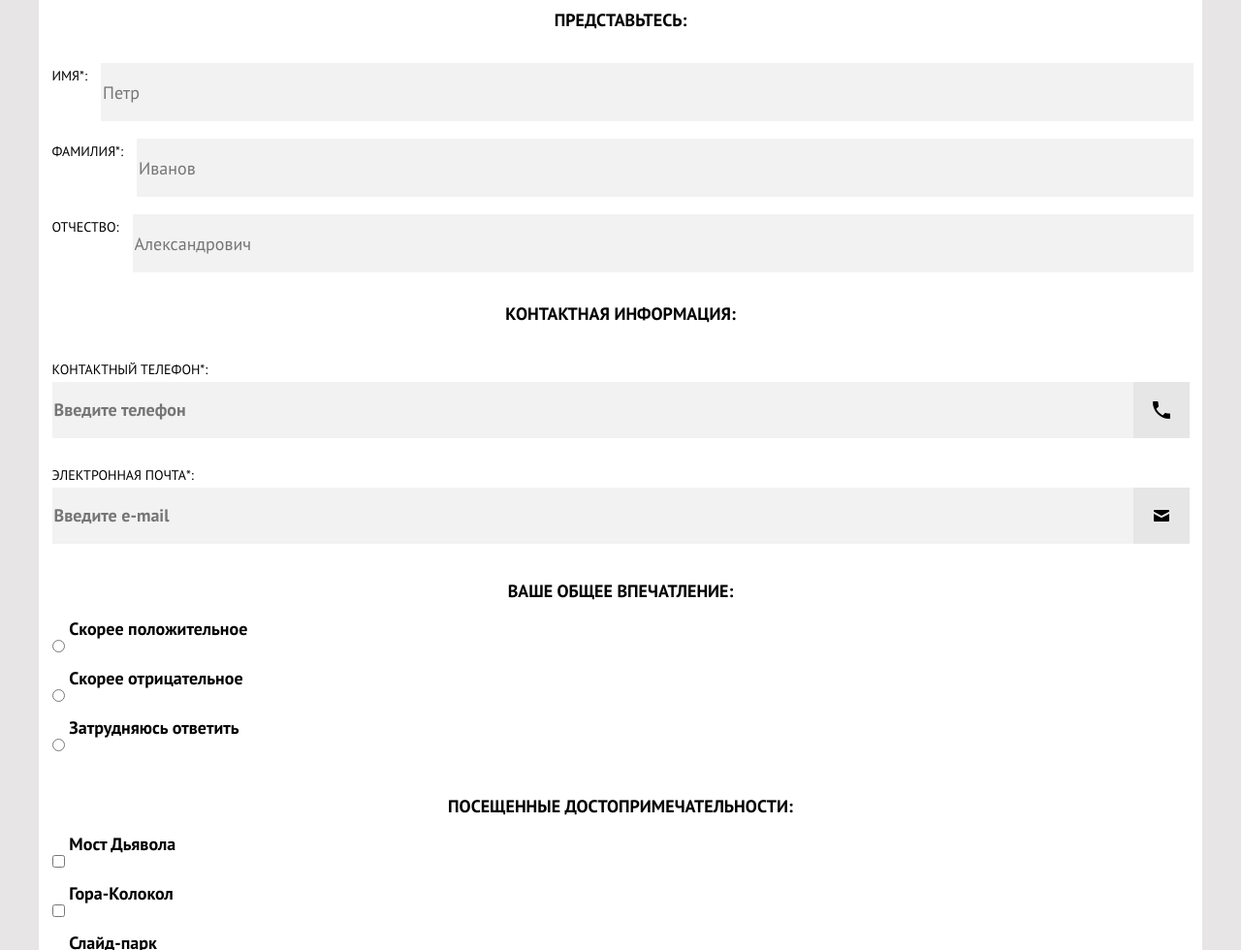
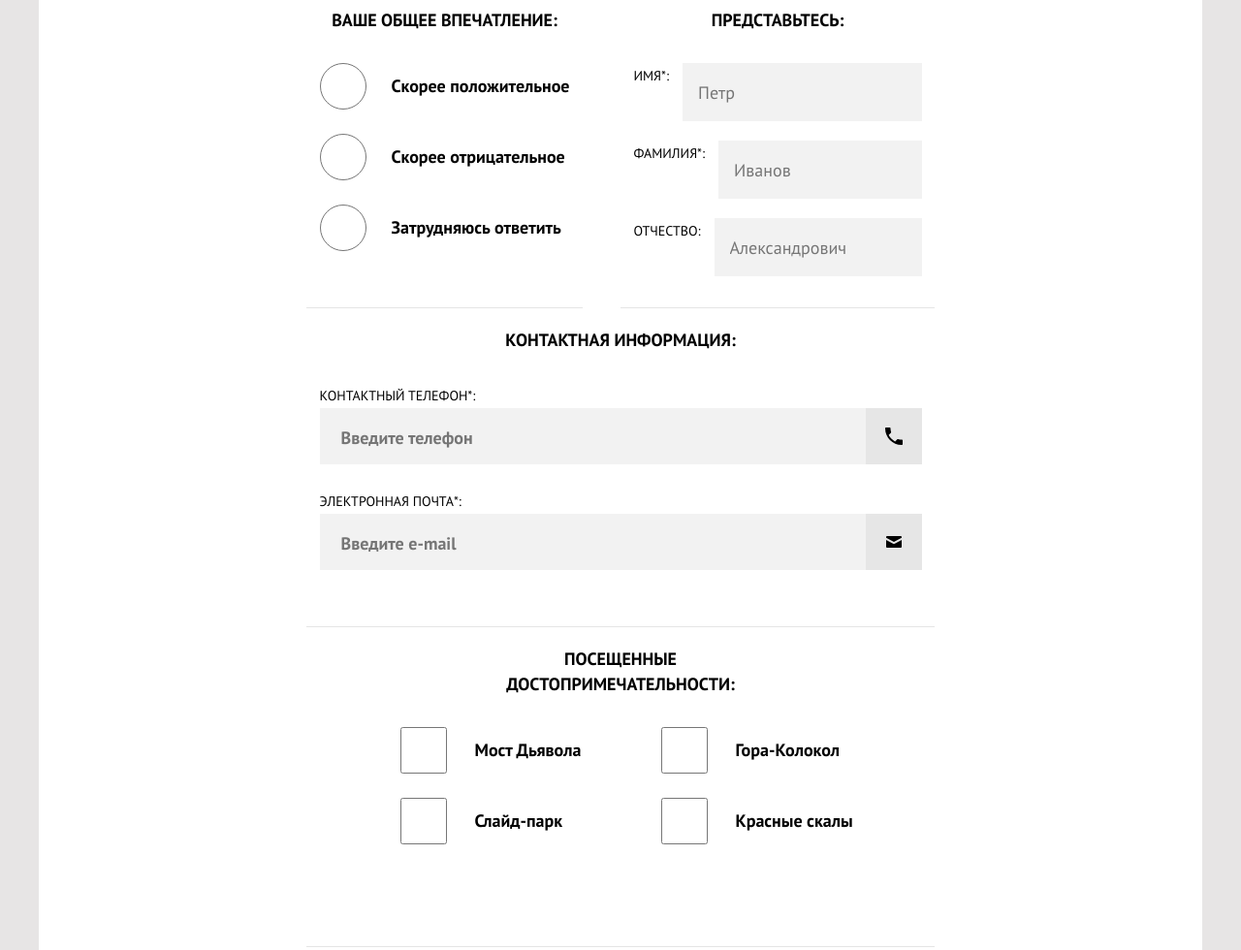
Before and after one commit to Killarun/1651645-sedona-21, a website: page source/form.html in a window 1280 px wide. Shown: the part 400-1380 px from the top of the page at 97% size. Drawn offline with nearby package versions, Linux system fonts and the light colour scheme; files that its build step writes are made by us from their sources.

Commit message:
Стили формы

```diff
--- a/source/form.html
+++ b/source/form.html
@@ -70,8 +70,10 @@
       </div>
     </section>
     <form class="reviews-form" action="https://echo.htmlacademy.ru/" method="post">
+      <div class="reviews-form__wrapper">
         <fieldset class="reviews-form__personal">
-        <legend>Представьтесь:</legend>
+          <legend class="reviews-form__legend">Представьтесь:</legend>
+          <div class="personal-block">
             <div class="person-information">
               <label class="person-information__lable" for="field-personal-name">Имя*:</label>
               <input class="person-information__input" id="field-personal-name" name="person-information" type="text"
@@ -84,12 +86,15 @@
             </div>
             <div class="person-information">
               <label class="person-information__lable" for="field-personal-middlename">Отчество:</label>
-          <input class="person-information__input" id="field-personal-middlename" name="person-information" type="text"
-            placeholder="Александрович">
+              <input class="person-information__input" id="field-personal-middlename" name="person-information"
+                type="text" placeholder="Александрович">
+            </div>
           </div>
         </fieldset>
+      </div>
+      <div class="reviews-form__wrapper">
         <fieldset class="reviews-form__contacts">
-        <legend>Контактная информация:</legend>
+          <legend class="reviews-form__legend">Контактная информация:</legend>
           <div class="contacts-information">
             <label class="contacts-information__lable" for="field-contacts-phone">Контактный телефон*:</label>
             <input class="contacts-information__input" id="field-contacts-phone" name="contacts-information" type="tel"
@@ -99,13 +104,16 @@
           <div class="contacts-information">
             <label class="contacts-information__lable" for="field-contacts-email">Электронная
               почта*:</label>
-          <input class="contacts-information__input" id="field-contacts-email" name="contacts-information" type="email"
-          placeholder="Введите e-mail" required>
+            <input class="contacts-information__input" id="field-contacts-email" name="contacts-information"
+              type="email" placeholder="Введите e-mail" required>
             <a class="contacts-email__image contacts-email__image--email"></a>
           </div>
+
         </fieldset>
+      </div>
+      <div class="reviews-form__wrapper">
         <fieldset class="reviews-form__impressions">
-        <legend>
+          <legend class="reviews-form__legend">
             Ваше общее впечатление:
           </legend>
           <div class="impressions-select">
@@ -124,37 +132,47 @@
             <label class="impressions-select__lable" for="impressions-select-soso">Затрудняюсь ответить</label>
           </div>
         </fieldset>
+      </div>
+      <div class="reviews-form__wrapper">
         <fieldset class="reviews-form__landmarks">
-        <legend>
-          Посещенные достопримечательности:
+          <legend class="reviews-form__legend">
+            Посещенные<br> достопримечательности:
           </legend>
           <div class="landmarks-select">
-          <input class="landmarks-select__input" id="landmarks-davil" type="checkbox" name="landmarks" value="devils_bridge">
+            <input class="landmarks-select__input" id="landmarks-davil" type="checkbox" name="landmarks"
+              value="devils_bridge">
             <label class="landmarks-select__lable" for="landmarks-davil">Мост Дьявола</label>
           </div>
           <div class="landmarks-select">
-          <input class="landmarks-select__input" id="landmarks-hill" type="checkbox" name="landmarks" value="bell_mountain">
+            <input class="landmarks-select__input" id="landmarks-hill" type="checkbox" name="landmarks"
+              value="bell_mountain">
             <label class="landmarks-select__lable" for="landmarks-hill">Гора-Колокол</label>
           </div>
           <div class="landmarks-select">
-          <input class="landmarks-select__input" id="landmarks-park" type="checkbox" name="landmarks" value="slide-park">
+            <input class="landmarks-select__input" id="landmarks-park" type="checkbox" name="landmarks"
+              value="slide-park">
             <label class="landmarks-select__lable" for="landmarks-park">Слайд-парк</label>
           </div>
           <div class="landmarks-select">
-          <input class="landmarks-select__input" id="landmarks-rock" type="checkbox" name="landmarks" value="red_rock">
+            <input class="landmarks-select__input" id="landmarks-rock" type="checkbox" name="landmarks"
+              value="red_rock">
             <label class="landmarks-select__lable" for="landmarks-rock">Красные скалы</label>
           </div>
+
         </fieldset>
+      </div>
+      <div class="reviews-form__wrapper">
       <fieldset class="reviews-form__emotions">
-        <legend>
+        <legend class="reviews-form__legend">
           Опишите свои эмоции:
         </legend>
         <div class="emotions-text">
-          <textarea placeholder="Опишите подробно все свои восторги" class="emotions-text__field" name="personal-comment"
-          id="field-personal-comment"></textarea>
+          <textarea placeholder="Опишите подробно все свои восторги" class="emotions-text__field"
+            name="personal-comment" id="field-personal-comment"></textarea>
         </div>
 
       </fieldset>
+    </div>
       <div class="form-submit">
         <input class="form-submit__button button" type="submit" name="send-request" value="отправить отзыв">
       </div>
@@ -181,7 +199,9 @@
         <b class="copyright__text">Разработано</b>
         <a class="copyright__link" href="https://htmlacademy.ru/intensive/adaptive">
           <svg class="copyright__image" width="27" height="35" viewBox="0 0 27 35" fill="none" aria-hidden="true">
-            <path class="copyright__image-path" d="M13.6 0H13.5L0 1.4V26.1L13.5 34.1L26.9 26.1V1.4L13.6 0ZM25 12.1L13.5 5.3V5.2H13.4L13.3 5.1V5.2L1.9 12.1V3.1L13.4 1.9L25 3.1V12.1ZM13.4 6.8L24.9 13.5L20.4 16.1L13.3 11.9V13.3L19.2 16.8L18.3 17.3L13.3 14.3V15.7L17.1 18L16.3 18.5L13.3 16.7V18.1L15.2 19.2L13.4 20.3L2 13.6L13.4 6.8ZM1.9 15.1L13.3 21.9V22.9L5.4 18.2V19.6L13.4 24.4V25.5L5.4 20.8V22.2L13.4 27L21.5 22.1V16.9L24.9 14.9V24.9L13.4 31.8L1.9 25V15.1Z" fill="black"/>
+            <path class="copyright__image-path"
+              d="M13.6 0H13.5L0 1.4V26.1L13.5 34.1L26.9 26.1V1.4L13.6 0ZM25 12.1L13.5 5.3V5.2H13.4L13.3 5.1V5.2L1.9 12.1V3.1L13.4 1.9L25 3.1V12.1ZM13.4 6.8L24.9 13.5L20.4 16.1L13.3 11.9V13.3L19.2 16.8L18.3 17.3L13.3 14.3V15.7L17.1 18L16.3 18.5L13.3 16.7V18.1L15.2 19.2L13.4 20.3L2 13.6L13.4 6.8ZM1.9 15.1L13.3 21.9V22.9L5.4 18.2V19.6L13.4 24.4V25.5L5.4 20.8V22.2L13.4 27L21.5 22.1V16.9L24.9 14.9V24.9L13.4 31.8L1.9 25V15.1Z"
+              fill="black" />
           </svg>
         </a>
       </div>
@@ -193,7 +213,7 @@
 
     navMain.classList.remove('main-nav--nojs');
 
-    navToggle.addEventListener('click', function() {
+    navToggle.addEventListener('click', function () {
       if (navMain.classList.contains('main-nav--closed')) {
         navMain.classList.remove('main-nav--closed');
         navMain.classList.add('main-nav--opened');
@@ -202,6 +222,7 @@
         navMain.classList.remove('main-nav--opened');
       }
     });
+
   </script>
 </body>
 
--- a/source/sass/block/contacts-information.scss
+++ b/source/sass/block/contacts-information.scss
@@ -23,4 +23,5 @@
   grid-column-end: 2;
   background-color: #f2f2f2;
   border: 0;
+  padding: 18px 0 14px 22px;
 }
--- a/source/sass/block/form-submit.scss
+++ b/source/sass/block/form-submit.scss
@@ -1,3 +1,8 @@
+.form-submit {
+  text-align: center;
+  margin: 39.75px auto 71px;
+}
+
 .form-submit__button {
   border: 0 none;
   background-color: $blue;
--- a/source/sass/block/impressions-select.scss
+++ b/source/sass/block/impressions-select.scss
@@ -1,10 +1,19 @@
 .impressions-select__lable {
   font-size: $title;
   font-weight: bold;
-  position: relative;
-  top: -18px;
+  // position: relative;
+  // top: -18px;
 }
 
 .impressions-select {
   margin-bottom: 25px;
+  display: grid;
+  align-items: center;
+  grid-template-columns: auto 1fr;
+  gap: 26px;
 }
+
+.impressions-select__input {
+  height: 48px;
+  width: 48px;
+}
--- a/source/sass/block/landmarks-select.scss
+++ b/source/sass/block/landmarks-select.scss
@@ -1,10 +1,24 @@
 .landmarks-select {
   margin-bottom: 25px;
+  display: grid;
+  align-items: center;
+  grid-template-columns: auto 1fr;
+  gap: 26px;
+
+  @media (min-width: $tablet-width) {
+    grid-template-columns: 1fr 4fr;
+    gap: 29px;
+  }
 }
 
 .landmarks-select__lable {
   font-size: $title;
   font-weight: bold;
-  position: relative;
-  top: -18px;
+  // position: relative;
+  // top: -18px;
 }
+
+.landmarks-select__input {
+  height: 48px;
+  width: 48px;
+}
--- a/source/sass/block/main-nav.scss
+++ b/source/sass/block/main-nav.scss
@@ -129,6 +129,7 @@
 
   &:active:focus {
     color: rgba(0, 0, 0, 0.3);
+    background-color: #5496bd;
   }
 }
 
@@ -150,7 +151,6 @@
     width: 680px;
     display: grid;
     grid-template-columns: 1fr 1fr 1fr 1fr 1fr;
-
   }
 }
 
--- a/source/sass/block/person-information.scss
+++ b/source/sass/block/person-information.scss
@@ -4,8 +4,7 @@
   background-color: $input-bacground;
   border: none;
   height: 58px;
-  grid-row-start: 1;
-  grid-column-start: 2;
+  padding-left: 16px;
 
   &:hover {
     background-color: $border-gallery-grey;
@@ -20,10 +19,8 @@
 }
 
 .person-information {
+  display: flex;
   margin-bottom: 20px;
-  display: grid;
-  grid-template-columns: auto 1fr;
-  grid-template-rows: 58px;
   gap: 0 14px;
 }
 
--- /dev/null
+++ b/source/sass/block/personal-block.scss
@@ -0,0 +1,4 @@
+.personal-block {
+  display: grid;
+  grid-template-columns: 1fr;
+}
--- a/source/sass/block/reviews-form.scss
+++ b/source/sass/block/reviews-form.scss
@@ -1,4 +1,4 @@
-legend {
+.reviews-form__legend {
   font-size: 18px;
   font-weight: bold;
   text-transform: uppercase;
@@ -6,110 +6,127 @@ legend {
   text-align: center;
 }
 
+.reviews-form__wrapper {
+  border-bottom: solid 1px #e5e5e5;
+  margin-bottom: 20px;
+}
 
 .reviews-form {
+  & div.reviews-form__wrapper:nth-child(5) {
+    border: 0;
+  }
 
-  @media (max-width: $tablet-width) {
+  @media (min-width: $tablet-width) {
     display: grid;
     grid-template-columns: 324px 324px;
     justify-content: center;
     grid-template-rows: repeat(4, 1fr);
+
+    & div.reviews-form__wrapper:nth-child(1) {
+      grid-row-start: 1;
+      grid-column-start: 2;
+    }
+
+    & div.reviews-form__wrapper:nth-child(3) {
+      grid-row-start: 1;
+      grid-column-start: 1;
+      justify-self: flex-start;
+    }
+
+    & div.reviews-form__wrapper:nth-child(2) {
+      grid-row-start: 2;
+      grid-row-end: 2;
+      grid-column-start: -1;
+      grid-column-end: 1;
+      align-self: stretch;
+    }
+
+    & div.reviews-form__wrapper:nth-child(4) {
+      grid-row-start: 3;
+      grid-column-start: -1;
+      grid-column-end: 1;
+    }
+
+    & div.reviews-form__wrapper:nth-child(5) {
+      grid-row-start: 4;
+      grid-column-start: -1;
+      grid-column-end: 1;
+    }
   }
+
 
   @media (max-width: $mobile-width-only) {
     display: grid;
     grid-template-columns: 1fr;
-    padding: 0 20px;
     min-width: 280px;
-
+    grid-template-rows: 1fr;
   }
 }
 
 .reviews-form__personal {
   border: none;
   margin: 0;
-  @media (max-width: $tablet-width) {
-    order: 1;
-    grid-row-start: 1;
-    grid-column-start: 2;
-    grid-column-end: 2;
-    justify-self: end;
-  }
 
   @media (max-width: $mobile-width-only) {
     order: 1;
     grid-row-start: 1;
     grid-column-start: 1;
-
+    padding: 0 20px;
   }
 }
 
 .reviews-form__contacts {
   border: none;
   margin: 0;
-  @media (max-width: $tablet-width) {
-    order: 4;
-    grid-row-start: -2;
-    grid-row-end: 2;
-    grid-column-start: -1;
-    grid-column-end: 1;
-    align-self: stretch;
-  }
 
   @media (max-width: $mobile-width-only) {
     order: 2;
     grid-row-start: 2;
     grid-column-start: 1;
+    padding: 0 20px;
   }
 }
 
 .reviews-form__impressions {
   border: none;
   margin: 0;
-  @media (max-width: $tablet-width) {
-    order: 1;
-    grid-row-start: 1;
-    grid-column-start: 1;
-    justify-self: flex-start;
-  }
+
 
   @media (max-width: $mobile-width-only) {
     order: 3;
     grid-row-start: 3;
     grid-column-start: 1;
+    padding: 0 20px;
   }
 }
 
 .reviews-form__landmarks {
   border: none;
   margin: 0;
-  @media (max-width: $tablet-width) {
-    order: 4;
-    grid-row-start: 3;
-    grid-column-start: -1;
-    grid-column-end: 1;
+
+  @media (min-width: $tablet-width) {
+    display: flex;
+    flex-wrap: wrap;
+    justify-content: flex-end;
   }
 
   @media (max-width: $mobile-width-only) {
     order: 4;
     grid-row-start: 4;
     grid-column-start: 1;
+    padding: 0 20px;
   }
 }
 
 .reviews-form__emotions {
   border: none;
   margin: 0;
-  @media (max-width: $tablet-width) {
-    order: 5;
-    grid-row-start: 4;
-    grid-column-start: -1;
-    grid-column-end: 1;
-  }
+
 
   @media (max-width: $mobile-width-only) {
     order: 5;
     grid-row-start: 5;
     grid-column-start: 1;
+    padding: 0 20px;
   }
 }
--- a/source/sass/style.scss
+++ b/source/sass/style.scss
@@ -25,6 +25,7 @@
 @import "block/other-places.scss";
 @import "block/hotel-search.scss";
 @import "block/map.scss";
+@import "block/personal-block.scss";
 @import "block/reviews-form.scss";
 @import "block/person-information.scss";
 @import "block/contacts-information.scss";
```
Lines whose indentation alone changed are shown as unchanged.
